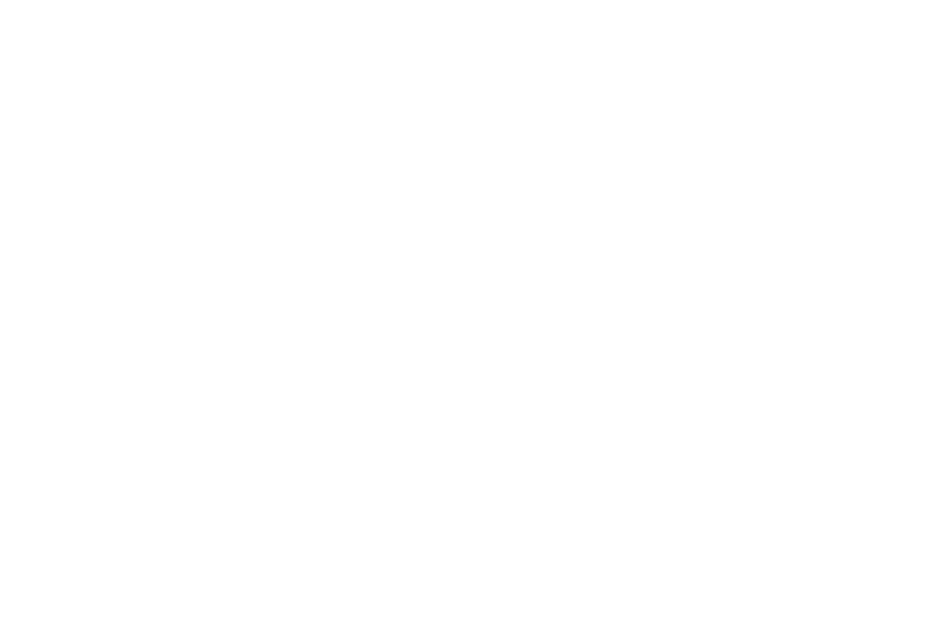
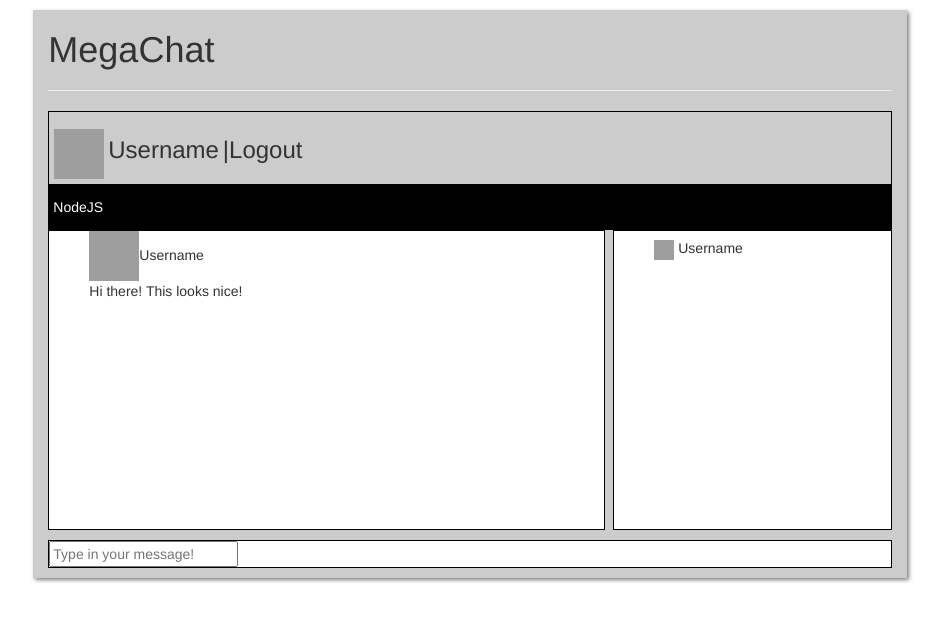
Before and after one commit to robjar/all-about-nodejs, a website: page chat/views/room.html in a window 1280 px wide. Shown: the whole page, without its empty margins (170-1113 px from the left). Drawn offline with nearby package versions, Linux system fonts and the light colour scheme; grey boxes are pictures that could not be loaded.

Commit message:
add room

```diff
--- a/chat/css/room.css
+++ b/chat/css/room.css
@@ -0,0 +1,70 @@
+ul, li {
+  list-style: none;
+}
+
+body > div {
+  margin-top: 10px;
+}
+
+.rm-container {
+  box-shadow: 2px 2px 4px grey;
+  background-color: #ccc;
+}
+
+.rm-container .row {
+  padding: 15px;
+}
+
+.rm-userbox {
+  padding: 5px;
+  border: 1px solid black;
+}
+
+.rm-userbox > * {
+  display: inline-block;
+}
+
+.rm-roomname {
+  color: white;
+  background-color: black;
+  padding: 5px;
+  font-size: 20px;
+  font-weight: bolder;
+}
+
+.rm-messages,
+.rm-users,
+.rm-newmessage {
+  background-color: white;
+  border: 1px solid black;
+}
+
+.rm-messages,
+.rm-users {
+  position: absolute;
+  top: 0;
+  bottom: 0;
+}
+
+.rm-messages {
+  left: 0;
+  width: 66%;
+}
+
+.rm-users {
+  right: 0;
+  width: 33%;
+}
+
+.rm-users li > * {
+  display: inline-block;
+}
+
+.rm-newmessage {
+  margin: 10px 0;
+}
+
+.rm-main {
+  position: relative;
+  height: 300px;
+}
--- a/chat/views/room.html
+++ b/chat/views/room.html
@@ -2,14 +2,61 @@
 <html lang="en">
 
 <head>
-    <meta charset="UTF-8">
-    <title>Welcome to MegaChat</title>
-    <meta name="viewport" content="width=device-width, initial-scale=1, maximum-scale=1, user-scalable=no">
-    <link rel="stylesheet" href="../node_modules/bootstrap/dist/css/bootstrap.min.css">
-    <link rel="stylesheet" href="../css/index.css">
+  <meta charset="UTF-8">
+  <title>MegaChat</title>
+  <meta name="viewport" content="width=device-width, initial-scale=1, maximum-scale=1, user-scalable=no">
+  <link rel="stylesheet" href="../node_modules/bootstrap/dist/css/bootstrap.min.css">
+  <link rel="stylesheet" href="../css/room.css">
 </head>
 
 <body>
+  <div class="wrapper">
+    <div class="row">
+      <div class="rm-container col-xs-8 col-xs-offset-2 col-sm-8 col-sm-offset-2">
+        <h1 class="rm-title">MegaChat</h1>
+        <hr/>
+        <div class="rm-userbox">
+          <img src="http://lorempixel.com/50/50/people" alt="" class="userPic">
+          <h3 class="userName">Username</h3>
+          <h3 class="pipe">|
+            <h3>
+              <h3 class="logout">Logout</h3>
+        </div>
+        <div class="rm-roomname">
+          <h5>NodeJS</h5>
+        </div>
+        <div class="rm-main">
+          <div class="rm-messages">
+            <ul class="messages">
+              <li>
+                <div class="msgbox">
+                  <div class="pic">
+                    <img src="http://lorempixel.com/50/50/people" alt="" class="userPic">Username
+                  </div>
+                  <div class="msg">
+                    <p>
+                      Hi there! This looks nice!
+                    </p>
+                  </div>
+                </div>
+              </li>
+            </ul>
+          </div>
+          <div class="rm-users">
+            <ul>
+              <li>
+                <img src="http://lorempixel.com/20/20/people" alt="" class="userPic">
+              <h5>Username</h5>
+            </li>
+          </ul>
+        </div>
+        </div>
+        <div class="rm-newmessage">
+          <input type="text" class="newmessage" placeholder="Type in your message!">
+        </div>
+      </div>
+    </div>
+  </div>
 </body>
 
 </html>
```
